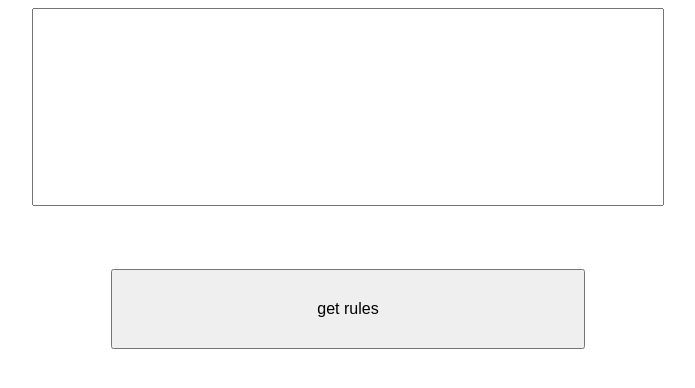
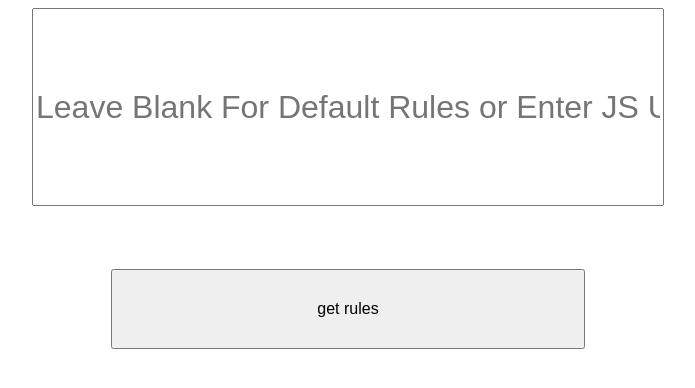
Before and after one commit to DynomiteWaffle/Greed-Tooling, a plain HTML site: page index.html in a window 1280 px wide. Shown: the whole page, without its empty margins (292-987 px from the left). Drawn offline with Linux system fonts and the light colour scheme.

Commit message:
QOL info for Rules URL

```diff
--- a/index.html
+++ b/index.html
@@ -30,7 +30,7 @@
 
 
     <div class="start" id="start">
-        <input type="text" id="jsSrc"></input>
+        <input type="text" id="jsSrc" placeholder="Leave Blank For Default Rules or Enter JS URL"></input>
         <button id="getRules" onclick="getRules()">get rules</button>
     </div>
 </body>
```
